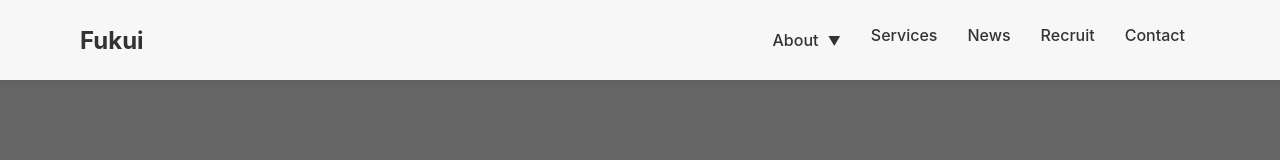
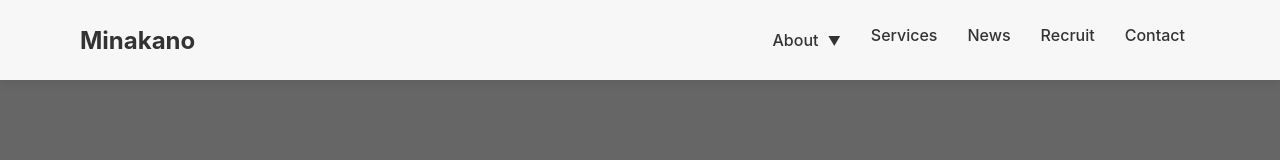
Before and after one commit to yr04491/Page_Mina2, a React (Create React App) app: page / in a window 1280 px wide. Shown: the top 160 px of the page. Built offline with nearby package versions, Linux system fonts and the light colour scheme.

Commit message:
カードサイズ変更修正_変な改行付き

```diff
--- a/src/components/Header/Header.jsx
+++ b/src/components/Header/Header.jsx
@@ -52,7 +52,7 @@ const Header = forwardRef(({ scrollToSection }, ref) => {
       <div className="navbar-container">
         {/* ロゴ */}
         <div className="logo" onClick={() => window.scrollTo({ top: 0, behavior: 'smooth' })}>
-          Fukui
+          Minakano
         </div>
 
         {/* モバイル用ハンバーガーアイコン */}
--- a/src/components/Officers/Officers.jsx
+++ b/src/components/Officers/Officers.jsx
@@ -19,7 +19,7 @@ const Officers = forwardRef((props, ref) => {
             <div className="officer-photo-container">
               <img
                 className="officer-photo"
-                src={`${getBasePath()}/images/CEO.png`}
+                src={`${getBasePath()}/images/CEO2.png`}
                 alt="田濃 一翔"
                 onError={(e) => {
                   e.target.onerror = null;
@@ -47,7 +47,7 @@ const Officers = forwardRef((props, ref) => {
             <div className="officer-photo-container">
               <img
                 className="officer-photo"
-                src={`${getBasePath()}/images/CMO.png`}
+                src={`${getBasePath()}/images/CMO2.png`}
                 alt="青木 愛一郎"
                 onError={(e) => {
                   e.target.onerror = null;
@@ -75,7 +75,7 @@ const Officers = forwardRef((props, ref) => {
             <div className="officer-photo-container">
               <img
                 className="officer-photo"
-                src={`${getBasePath()}/images/COO.png`}
+                src={`${getBasePath()}/images/COO2.png`}
                 alt="安倍 誠明"
                 onError={(e) => {
                   e.target.onerror = null;
```
